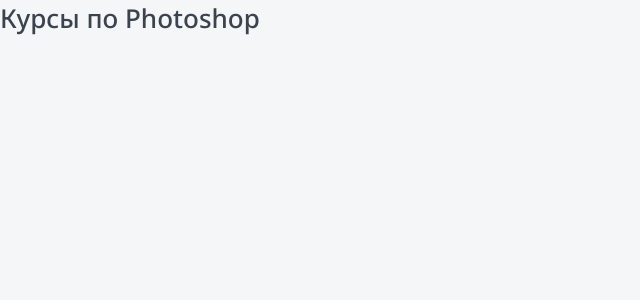
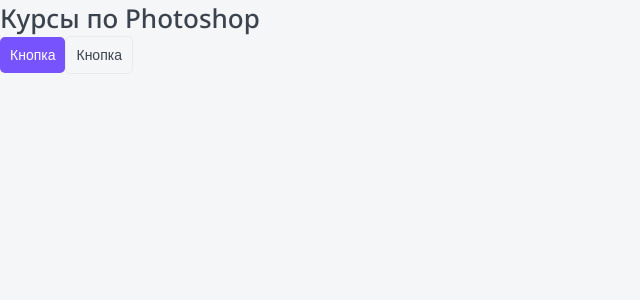
Before and after one commit to qtenebrae/learning-project-Next.js, a Next.js app: page / in a window 1280 px wide. Shown: the top 300 px of the page, without its empty margins (0-640 px from the left). Built offline with nearby package versions, Linux system fonts and the light colour scheme.

Commit message:
Add component Button
Using the classnames library

```diff
--- /dev/null
+++ b/components/Button/Button.module.css
@@ -0,0 +1,37 @@
+.button {
+	display: inline-block;
+
+	padding: 10px;
+
+	cursor: pointer;
+
+	transition: all 0.2s;
+
+	text-align: center;
+
+	border: none;
+
+	border-radius: 5px;
+
+	font-size: 14px;
+}
+
+.primary {
+	color: var(--white);
+	background-color: var(--primary);
+}
+
+.primary:hover {
+	background-color: var(--primary-hover);
+}
+
+.ghost {
+	color: var(--black);
+	border: 1px solid var(--gray-light);
+	background: none;
+}
+
+.ghost:hover {
+	color: var(--white);
+	background-color: var(--primary);
+}
--- /dev/null
+++ b/components/Button/Button.tsx
@@ -0,0 +1,17 @@
+import { ButtonProps } from './Button.props';
+import styles from './Button.module.css';
+import cn from 'classnames';
+
+export const Button = ({ appearance, children, className, ...props }: ButtonProps): JSX.Element => {
+	return (
+		<button
+			className={cn(styles.button, className, {
+				[styles.primary]: appearance == 'primary',
+				[styles.ghost]: appearance == 'ghost',
+			})}
+			{...props}
+		>
+			{children}
+		</button>
+	);
+};
--- a/components/index.ts
+++ b/components/index.ts
@@ -1 +1,2 @@
 export * from './Htag/Htag';
+export * from './Button/Button';
--- a/package.json
+++ b/package.json
@@ -13,6 +13,7 @@
     "@types/node": "20.5.4",
     "@types/react": "18.2.21",
     "@types/react-dom": "18.2.7",
+    "classnames": "^2.3.2",
     "next": "13.4.19",
     "react": "18.2.0",
     "react-dom": "18.2.0",
--- a/pages/index.tsx
+++ b/pages/index.tsx
@@ -1,9 +1,11 @@
-import { Htag } from '@/components';
+import { Button, Htag } from '@/components';
 
 export default function Home(): JSX.Element {
 	return (
 		<>
 			<Htag tag="h1">Курсы по Photoshop</Htag>
+			<Button appearance="primary">Кнопка</Button>
+			<Button appearance="ghost">Кнопка</Button>
 		</>
 	);
 }
--- a/styles/globals.css
+++ b/styles/globals.css
@@ -11,7 +11,7 @@
 	max-width: 100vw;
 
 	color: var(--black);
-  background: #F5F6F8;
+	background: #f5f6f8;
 
 	font-family: 'Noto Sans', sans-serif;
 }
@@ -23,11 +23,13 @@
 }
 
 :root {
-  --black: #3B434E;
-  --white: #FFF;
-  --primary: #7653FC;
-  --red: #FC836D;
-  --green: #1DC37E;
-  --green-light: #C8F8E4;
+	--black: #3b434e;
+	--gray-light: #ebebeb;
+	--white: #fff;
+	--primary: #7653fc;
+	--primary-hover: #5534db;
+	--red: #fc836d;
+	--green: #1dc37e;
+	--green-light: #c8f8e4;
 	--font-family: 'Noto Sans', sans-serif;
 }
```
Also changed, not shown: components/Button/Button.props.ts (added, +7 -0 lines), 1 other file (tests, documents, lock files or other folders). Lines whose indentation alone changed are shown as unchanged.
